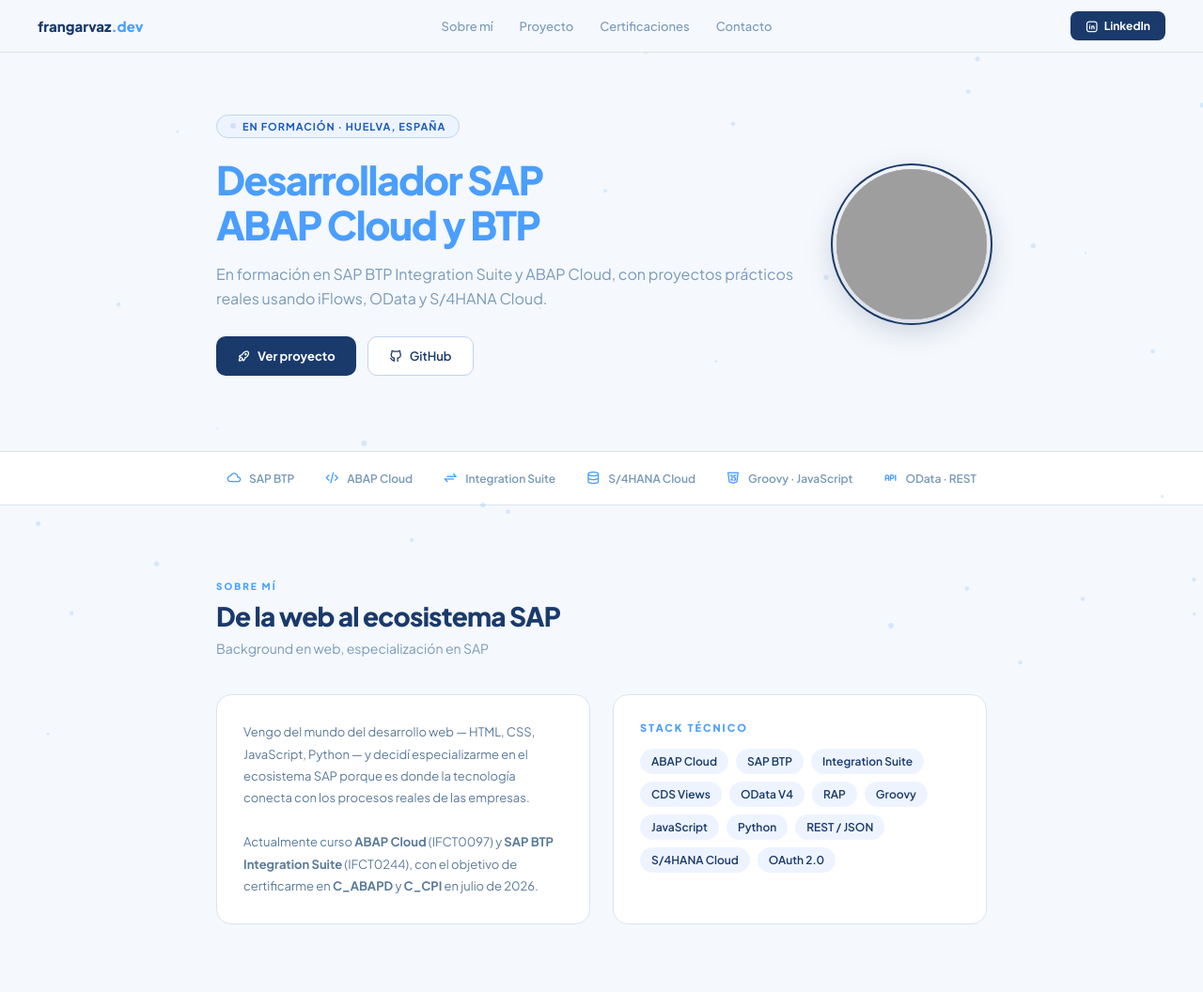
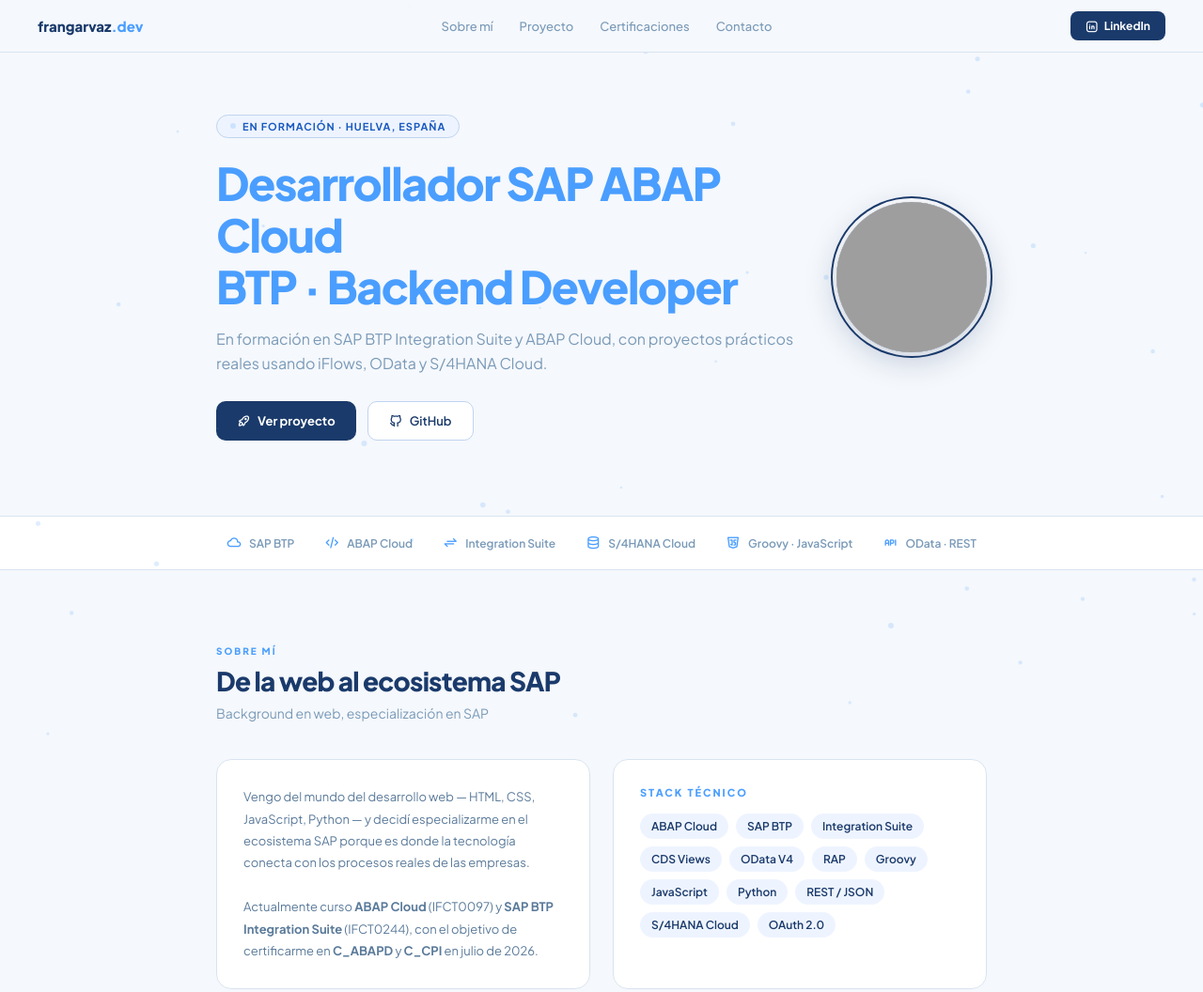
Before and after one commit to Frangarvaz/rabida-energy-h2-integration, a website: page index.html in a window 1280 px wide. Shown: the top 1056 px of the page at 94% size. Drawn offline with Linux system fonts and the light colour scheme; grey boxes are pictures that could not be loaded.

Commit message:
fix: update title text and reduce font size

```diff
--- a/index.html
+++ b/index.html
@@ -93,7 +93,7 @@ footer{background:#0d2240;padding:40px;text-align:center;}
 <div class="hero">
   <div>
     <div class="hero-tag"><div class="hero-tag-dot"></div><span class="hero-tag-txt">En formación · Huelva, España</span></div>
-    <h1 style="animation:fadeInUp 0.8s ease forwards;opacity:0;">Desarrollador SAP<br><span style="animation:fadeInUp 0.8s ease 0.3s forwards;opacity:0;display:inline-block;">ABAP Cloud y BTP</span></h1>
+    <h1 style="animation:fadeInUp 0.8s ease forwards;opacity:0;font-size:clamp(1.8rem,4vw,3rem);">Desarrollador SAP<br><span style="animation:fadeInUp 0.8s ease 0.3s forwards;opacity:0;display:inline-block;">ABAP Cloud y BTP</span></h1>
     <p class="hero-sub">En formación en SAP BTP Integration Suite y ABAP Cloud, con proyectos prácticos reales usando iFlows, OData y S/4HANA Cloud.</p>
     <div class="hero-btns">
       <a href="#proyecto" class="btn-primary"><i class="ti ti-rocket" style="font-size:15px"></i>Ver proyecto</a>
@@ -235,8 +235,8 @@ footer{background:#0d2240;padding:40px;text-align:center;}
 <script>// Typing effect
 const h1 = document.querySelector('h1');
 const span = h1.querySelector('span');
-const line1 = 'Desarrollador SAP';
-const line2 = 'ABAP Cloud y BTP';
+const line1 = 'Desarrollador SAP ABAP Cloud';
+const line2 = 'BTP · Backend Developer';
 h1.innerHTML = '<span id="t1"></span><br><span id="t2" style="color:#4a9eff;opacity:0"></span>';
 let i = 0;
 function typeLine1() {
```
